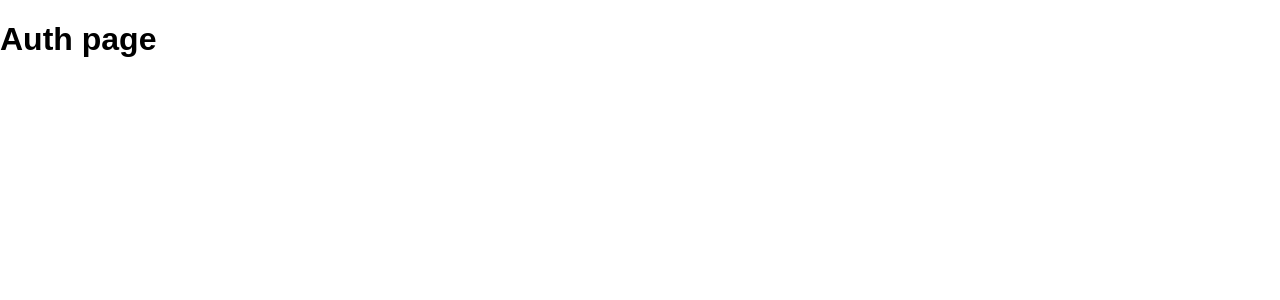
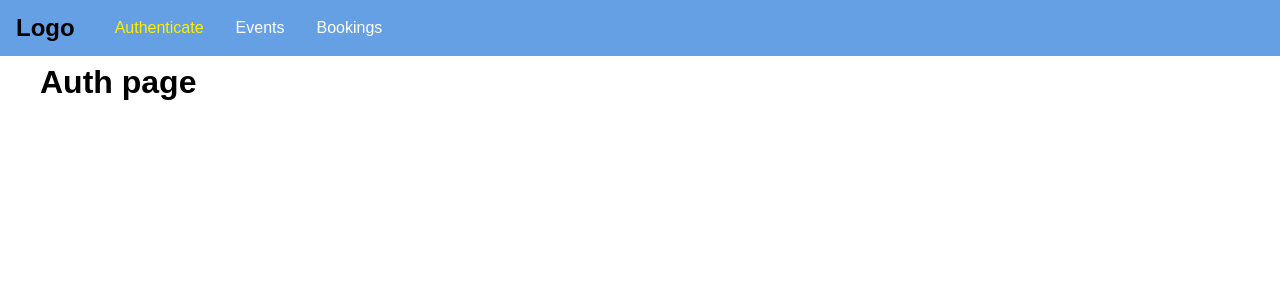
Before and after one commit to FEDQK/graphql-react-event-booking, a React (Create React App) app in the folder frontend/: page /auth in a window 1280 px wide. Shown: the top 300 px of the page. Built offline with nearby package versions, Linux system fonts and the light colour scheme.

Commit message:
add(components): navigation

```diff
--- a/frontend/src/App.css
+++ b/frontend/src/App.css
@@ -0,0 +1,3 @@
+.main-content {
+  margin: 4rem 2.5rem;
+}
--- a/frontend/src/App.js
+++ b/frontend/src/App.js
@@ -4,6 +4,7 @@
 import AuthPage from './pages/Auth';
 import EventsPage from './pages/Events';
 import BookingsPage from './pages/Bookings';
+import MainNavigation from './components/Navigation/MainNavigation';
 
 import './App.css';
 
@@ -11,12 +12,17 @@
   render() {
     return (
       <BrowserRouter>
+        <React.Fragment>
+          <MainNavigation />
+          <main className="main-content">
             <Switch>
               <Redirect from="/" to="/auth" exact />
               <Route path="/auth" component={AuthPage} />
               <Route path="/events" component={EventsPage} />
               <Route path="/bookings" component={BookingsPage} />
             </Switch>
+          </main>
+        </React.Fragment>
       </BrowserRouter>
     );
   }
--- /dev/null
+++ b/frontend/src/components/Navigation/MainNavigation.css
@@ -0,0 +1,42 @@
+.main-navigation {
+  position: fixed;
+  top: 0;
+  left: 0;
+  width: 100%;
+  height: 3.5rem;
+  background: #65a0e4;
+  padding: 0 1rem;
+  display: flex;
+  align-items: center;
+}
+
+.main-navigation-logo h1 {
+  margin: 0;
+  font-size: 1.5rem;
+}
+
+.main-navigation-items {
+  margin-left: 1.5rem;
+}
+
+.main-navigation-items ul {
+  margin: 0;
+  padding: 0;
+  list-style: none;
+  display: flex;
+}
+
+.main-navigation-items li {
+  margin: 0 1rem;
+}
+
+.main-navigation-items a {
+  text-decoration: none;
+  color: #fff;
+}
+
+.main-navigation-items a:hover,
+.main-navigation-items a:active,
+.main-navigation-items a.active {
+  color: #ffee00;
+}
--- /dev/null
+++ b/frontend/src/components/Navigation/MainNavigation.js
@@ -0,0 +1,27 @@
+import React from 'react';
+import { NavLink } from 'react-router-dom';
+
+import './MainNavigation.css';
+
+const mainNavigation = props => (
+  <header className="main-navigation">
+    <div className="main-navigation-logo">
+      <h1>Logo</h1>
+    </div>
+    <nav className="main-navigation-items">
+      <ul>
+        <li>
+          <NavLink to="/auth">Authenticate</NavLink>
+        </li>
+        <li>
+          <NavLink to="/events">Events</NavLink>
+        </li>
+        <li>
+          <NavLink to="/bookings">Bookings</NavLink>
+        </li>
+      </ul>
+    </nav>
+  </header>
+);
+
+export default mainNavigation;
```
Lines whose indentation alone changed are shown as unchanged.
